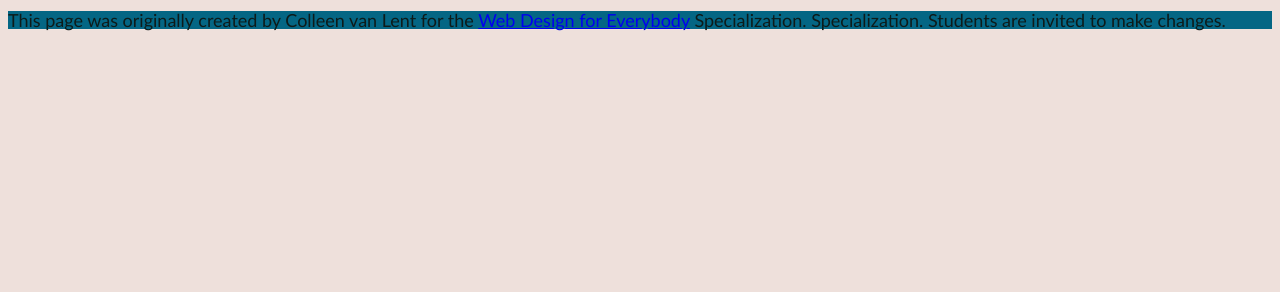
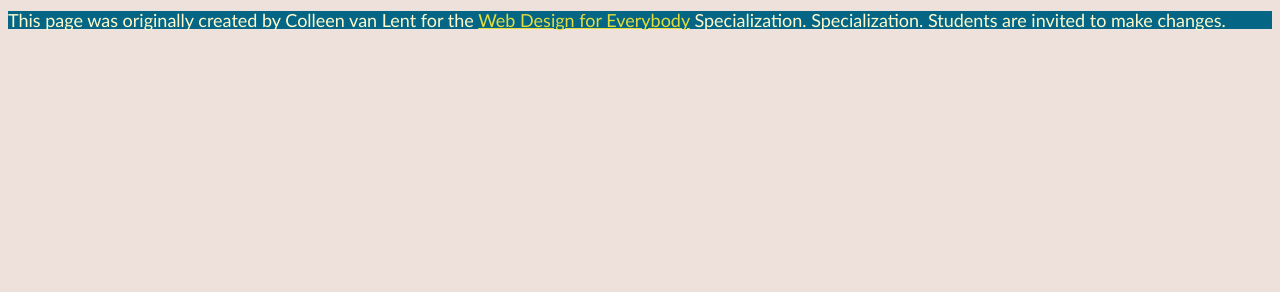
Before and after one commit to mecsuu/CSShomework2, a plain HTML site: page index.html in a window 1280 px wide. Shown: the part 508-800 px from the top of the page. Drawn offline with Linux system fonts and the light colour scheme.

Commit message:
Update index, neighborhood, and parks pages

```diff
--- a/css/styles.css
+++ b/css/styles.css
@@ -28,6 +28,14 @@ span {
     align-items: center;
 }
 
+footer p a {
+    color:#e2dd3f;
+}
+
+footer p {
+    color:#FFFACD;
+}
+
 footer {
     background-color: #046684;
 }
@@ -42,6 +50,7 @@ a:visited {
 }
 
 li {
+    color: #FFFACD;
     display: inline;
     width: 100%;
     margin-right: 10px
```
